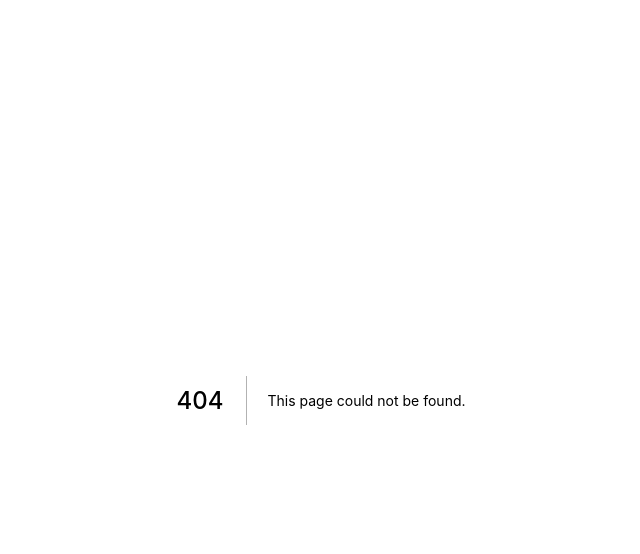
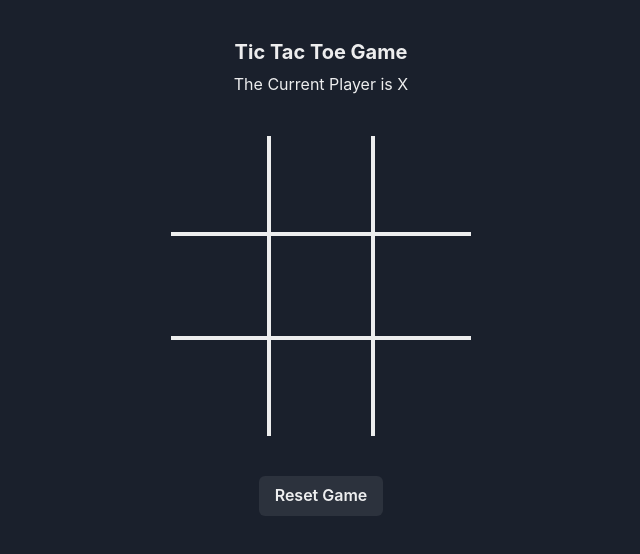
Before and after one commit to mikky-j/tic-tac-toe, a Next.js app: page /game in a window 1280 px wide. Before the commit this address had no page. Shown: the top 554 px of the page, without its empty margins (319-959 px from the left). Built offline with nearby package versions, Linux system fonts and the light colour scheme.

Commit message:
added the mode option for game Not yet implemented the different modes

```diff
--- /dev/null
+++ b/pages/game.tsx
@@ -0,0 +1,133 @@
+import { Button } from "@chakra-ui/button";
+import { Box, VStack, Text, Heading, Flex, Center } from "@chakra-ui/layout";
+import type { NextPage } from "next";
+import { NextRouter, withRouter } from "next/router";
+import { ParsedUrlQuery } from "querystring";
+import React, { FC, useState } from "react";
+
+type GameMode = "single" | "b-3" | "b-5" | "b-10";
+type GameType = "X" | "O" | null;
+const squares: Array<GameType> = Array(9).fill(null);
+interface RouterProps {
+  router: NextRouter;
+}
+interface BoardProps {
+  mode: string | string[] | undefined;
+}
+interface SquareProps {
+  index: number;
+  onClick: (index: number) => void;
+}
+const Square: FC<SquareProps> = (props) => {
+  return (
+    <Flex
+      size="md"
+      height="100px"
+      width="100px"
+      borderWidth="medium"
+      justifyContent="center"
+      fontSize="xl"
+      alignItems="center"
+      borderTop={props.index > 5 ? "4px" : "none"}
+      borderBottom={props.index < 3 ? "4px" : "none"}
+      // hardcoded the values coz i couldn't think of anything better
+      borderLeft={
+        props.index === 2 || props.index === 5 || props.index === 8
+          ? "4px"
+          : "none"
+      }
+      borderRight={props.index % 3 === 0 ? "4px" : "none"}
+      onClick={() => props.onClick(props.index)}
+    >
+      {squares[props.index]}
+    </Flex>
+  );
+};
+const Board: FC<BoardProps> = () => {
+  let [winner, setWinner] = useState<GameType>(null);
+  const [isX, changeX] = useState(true);
+  const handleClick = (index: number): void => {
+    if (squares[index] === null && winner === null) {
+      squares[index] = isX ? "X" : "O";
+      changeX(!isX);
+    }
+    calculateWinner();
+  };
+  const calculateWinner = () => {
+    const winningLines = [
+      [0, 1, 2],
+      [0, 3, 6],
+      [1, 4, 7],
+      [6, 7, 8],
+      [2, 5, 8],
+      [0, 4, 8],
+      [2, 4, 6],
+    ];
+    for (let index = 0; index < winningLines.length; index++) {
+      const [a, b, c] = winningLines[index];
+      if (
+        squares[a] === squares[b] &&
+        squares[b] === squares[c] &&
+        squares[a] !== null
+      ) {
+        setWinner(squares[a]);
+      }
+    }
+  };
+  const renderSquare = (index: number) => {
+    return <Square index={index} onClick={handleClick} />;
+  };
+  const resetBoard = () => {
+    for (let index = 0; index < squares.length; index++) {
+      squares[index] = null;
+    }
+    changeX(true);
+    setWinner(null);
+  };
+  return (
+    <Box>
+      <Text mb={10} textAlign="center">
+        The Current Player is {isX ? "X" : "O"}
+      </Text>
+      <Flex>
+        {renderSquare(0)}
+        {renderSquare(1)}
+        {renderSquare(2)}
+      </Flex>
+      <Flex>
+        {renderSquare(3)}
+        {renderSquare(4)}
+        {renderSquare(5)}
+      </Flex>
+      <Flex>
+        {renderSquare(6)}
+        {renderSquare(7)}
+        {renderSquare(8)}
+      </Flex>
+      {winner !== null ? (
+        <Text textAlign="center" mt={10}>
+          The winner is {winner}
+        </Text>
+      ) : null}
+      <Center>
+        <Button onClick={resetBoard} mt={10}>
+          Reset Game
+        </Button>
+      </Center>
+    </Box>
+  );
+};
+
+const Game: NextPage<RouterProps> = ({ router }) => {
+  console.log(router.query);
+  return (
+    <VStack>
+      <Heading size="md" mt={10}>
+        Tic Tac Toe Game
+      </Heading>
+      <Board mode={router.query.mode} />
+    </VStack>
+  );
+};
+
+export default withRouter(Game);
```
